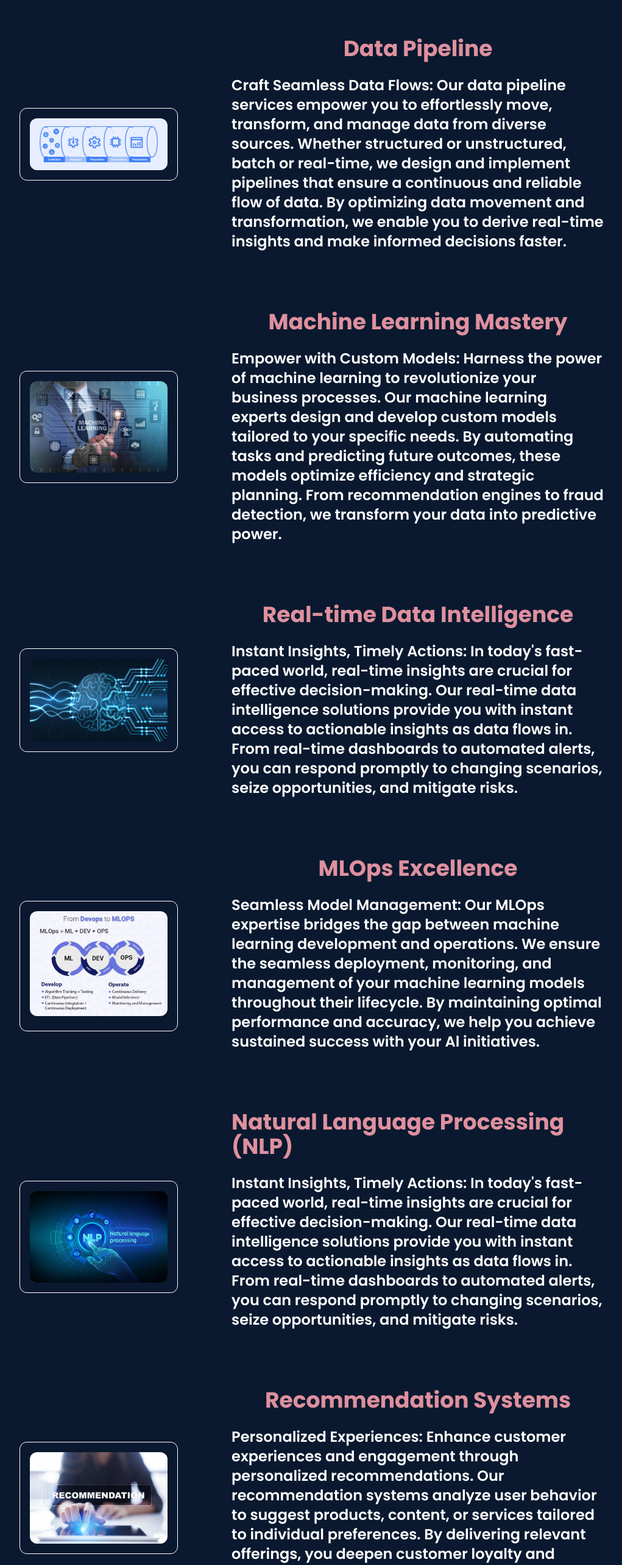
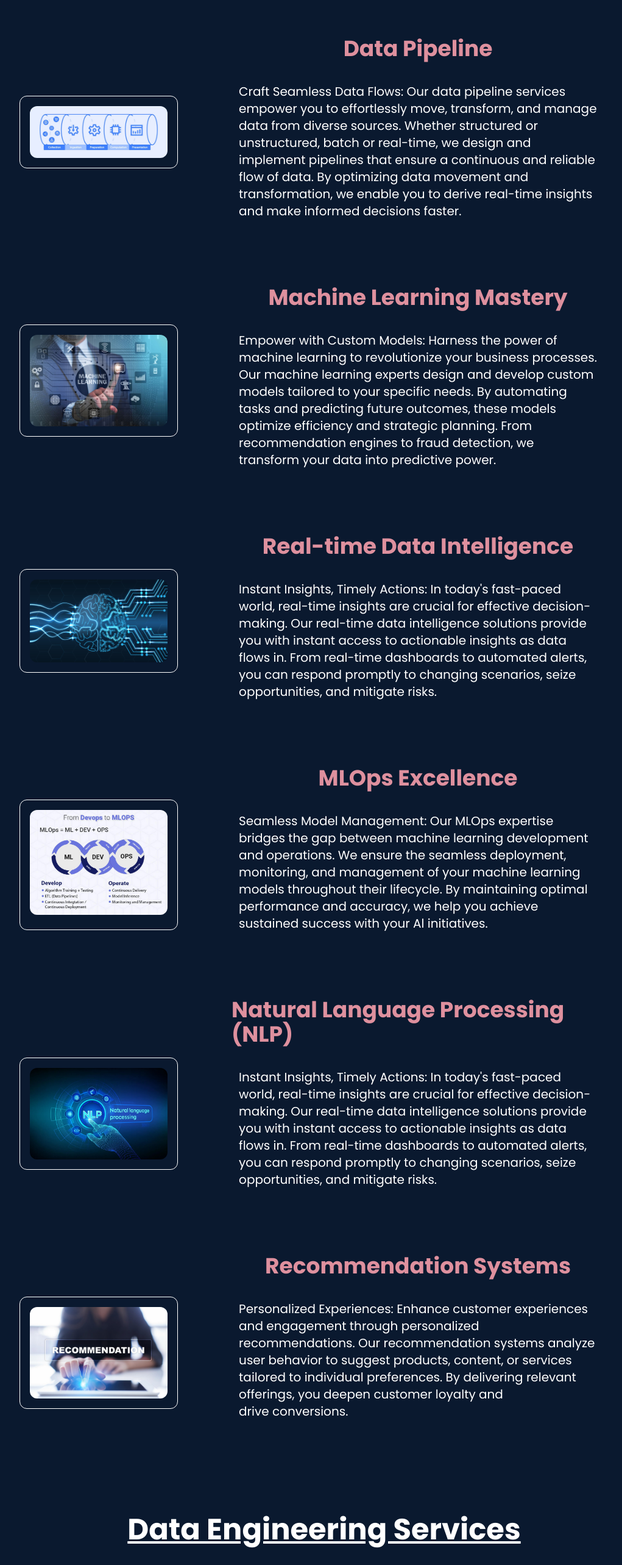
Before and after one commit to souravmandal2004/Aiml-Polestar, a React (Vite) app: page / in a window 1280 px wide. Shown: the part 2000-4566 px from the top of the page at 61% size, without its empty margins (108-1129 px from the left). Built offline with nearby package versions, Linux system fonts and the light colour scheme.

Commit message:
Responsive for mobile

```diff
--- a/src/components/Contact.jsx
+++ b/src/components/Contact.jsx
@@ -17,7 +17,7 @@ function Contact() {
                 <div className='text-white bg-[#214392] max-w-[800px] flex flex-col justify-center items-center p-[2em] rounded-lg gap-6 hover:bg-[#0A192F] transition-all duration-300'>
                     <MdEmail size={50} color='#B7094C'/>
                     <h3 className='text-2xl font-bold'>Email</h3>
-                    <p className='font-semibold text-xl text-center'>technology@aimlpolestar.com</p>
+                    <p className='font-semibold text-xl text-center'>contact@aimlpolestar.com</p>
                 </div>
             </div>
 
--- a/src/components/Services.jsx
+++ b/src/components/Services.jsx
@@ -29,7 +29,7 @@ function Services() {
                 {/* description */}
                 <div className='sm:px-10 mx-auto  flex flex-col gap-6 md:w-[80%]'>
                     <h3 className='text-2xl sm:text-3xl md:text-4xl mx-auto text-[#de909e] font-bold'>Data Pipeline</h3>
-                    <p className='text-white text-2xl font-semibold'>Craft Seamless Data Flows: Our data pipeline services empower you to effortlessly move, transform, and manage data from diverse sources. Whether structured or unstructured, batch or real-time, we design and implement pipelines that ensure a continuous and reliable flow of data. By optimizing data movement and transformation, we enable you to derive real-time insights and make informed decisions faster.</p>
+                    <p className='text-white text-xl p-3'>Craft Seamless Data Flows: Our data pipeline services empower you to effortlessly move, transform, and manage data from diverse sources. Whether structured or unstructured, batch or real-time, we design and implement pipelines that ensure a continuous and reliable flow of data. By optimizing data movement and transformation, we enable you to derive real-time insights and make informed decisions faster.</p>
                 </div>
             </div>
 
@@ -44,7 +44,7 @@ function Services() {
                 {/* description */}
                 <div className='sm:px-10 mx-auto flex flex-col gap-6 md:w-[80%]'>
                     <h3 className='text-[#de909e] font-bold mx-auto text-2xl sm:text-3xl md:text-4xl'>Machine Learning Mastery</h3>
-                    <p className='text-white text-2xl font-semibold'>Empower with Custom Models: Harness the power of machine learning to revolutionize your business processes. Our machine learning experts design and develop custom models tailored to your specific needs. By automating tasks and predicting future outcomes, these models optimize efficiency and strategic planning. From recommendation engines to fraud detection, we transform your data into predictive power.</p>
+                    <p className='text-white text-xl p-3'>Empower with Custom Models: Harness the power of machine learning to revolutionize your business processes. Our machine learning experts design and develop custom models tailored to your specific needs. By automating tasks and predicting future outcomes, these models optimize efficiency and strategic planning. From recommendation engines to fraud detection, we transform your data into predictive power.</p>
                 </div>
             </div>
 
@@ -59,7 +59,7 @@ function Services() {
                 {/* description */}
                 <div className='sm:px-10 mx-auto flex flex-col gap-6 md:w-[80%]'>
                     <h3 className='text-[#de909e] mx-auto text-2xl sm:text-3xl md:text-4xl font-bold'>Real-time Data Intelligence</h3>
-                    <p className='text-white text-2xl font-semibold'>Instant Insights, Timely Actions: In today's fast-paced world, real-time insights are crucial for effective decision-making. Our real-time data intelligence solutions provide you with instant access to actionable insights as data flows in. From real-time dashboards to automated alerts, you can respond promptly to changing scenarios, seize opportunities, and mitigate risks.</p>
+                    <p className='text-white text-xl p-3'>Instant Insights, Timely Actions: In today's fast-paced world, real-time insights are crucial for effective decision-making. Our real-time data intelligence solutions provide you with instant access to actionable insights as data flows in. From real-time dashboards to automated alerts, you can respond promptly to changing scenarios, seize opportunities, and mitigate risks.</p>
                 </div>
             </div>
 
@@ -73,7 +73,7 @@ function Services() {
                 {/* description */}
                 <div className='sm:px-10 mx-auto flex flex-col gap-6 md:w-[80%]'>
                     <h3 className='text-[#de909e] mx-auto text-2xl sm:text-3xl md:text-4xl font-bold'>MLOps Excellence</h3>
-                    <p className='text-white text-2xl font-semibold'>Seamless Model Management: Our MLOps expertise bridges the gap between machine learning development and operations. We ensure the seamless deployment, monitoring, and management of your machine learning models throughout their lifecycle. By maintaining optimal performance and accuracy, we help you achieve sustained success with your Al initiatives.</p>
+                    <p className='text-white text-xl p-3'>Seamless Model Management: Our MLOps expertise bridges the gap between machine learning development and operations. We ensure the seamless deployment, monitoring, and management of your machine learning models throughout their lifecycle. By maintaining optimal performance and accuracy, we help you achieve sustained success with your Al initiatives.</p>
                 </div>
             </div>
 
@@ -88,7 +88,7 @@ function Services() {
                 {/* description */}
                 <div className='sm:px-10 mx-auto flex flex-col gap-6 md:w-[80%]'>
                     <h3 className='text-[#de909e] mx-auto text-2xl sm:text-3xl md:text-4xl font-bold'>Natural Language Processing (NLP)</h3>
-                    <p className='text-white text-2xl font-semibold'>Instant Insights, Timely Actions: In today's fast-paced world, real-time insights are crucial for effective decision-making. Our real-time data intelligence solutions provide you with instant access to actionable insights as data flows in. From real-time dashboards to automated alerts, you can respond promptly to changing scenarios, seize opportunities, and mitigate risks.</p>
+                    <p className='text-white text-xl p-3'>Instant Insights, Timely Actions: In today's fast-paced world, real-time insights are crucial for effective decision-making. Our real-time data intelligence solutions provide you with instant access to actionable insights as data flows in. From real-time dashboards to automated alerts, you can respond promptly to changing scenarios, seize opportunities, and mitigate risks.</p>
                 </div>
             </div>
 
@@ -102,7 +102,7 @@ function Services() {
                 {/* description */}
                 <div className='sm:px-10 mx-auto flex flex-col gap-6 md:w-[80%]'>
                     <h3 className='text-[#de909e] mx-auto text-2xl sm:text-3xl md:text-4xl font-bold'>Recommendation Systems</h3>
-                    <p className='text-white text-2xl font-semibold'>Personalized Experiences: Enhance customer experiences and engagement through personalized recommendations. Our recommendation systems analyze user behavior to suggest products, content, or services tailored to individual preferences. By delivering relevant offerings, you deepen customer loyalty and drive conversions.</p>
+                    <p className='text-white text-xl p-3'>Personalized Experiences: Enhance customer experiences and engagement through personalized recommendations. Our recommendation systems analyze user behavior to suggest products, content, or services tailored to individual preferences. By delivering relevant offerings, you deepen customer loyalty and drive conversions.</p>
                 </div>
             </div>
 
@@ -118,7 +118,7 @@ function Services() {
                 {/* description */}
                 <div className='sm:px-10 mx-auto flex flex-col gap-6 md:w-[80%]'>
                     <h3 className='text-[#de909e] mx-auto text-2xl sm:text-3xl md:text-4xl font-bold'>Data Pipeline</h3>
-                    <p className='text-white text-2xl font-semibold'>Craft Seamless Data Flows: Our data pipeline services empower you to effortlessly move, transform, and manage data from diverse sources. Whether structured or unstructured, batch or real-time, we design and implement pipelines that ensure a continuous and reliable flow of data. By optimizing data movement and transformation, we enable you to derive real-time insights and make informed decisions faster.</p>
+                    <p className='text-white text-xl p-3'>Craft Seamless Data Flows: Our data pipeline services empower you to effortlessly move, transform, and manage data from diverse sources. Whether structured or unstructured, batch or real-time, we design and implement pipelines that ensure a continuous and reliable flow of data. By optimizing data movement and transformation, we enable you to derive real-time insights and make informed decisions faster.</p>
                 </div>
             </div>
 
@@ -132,7 +132,7 @@ function Services() {
                 {/* description */}
                 <div className='sm:px-10 mx-auto flex flex-col gap-6 md:w-[80%]'>
                     <h3 className='text-[#de909e] mx-auto text-2xl sm:text-3xl md:text-4xl font-bold'>Web-Scale Automation</h3>
-                    <p className='text-white text-2xl font-semibold'>Unleash Operational Efficiency: Manual tasks can slow down your operations. Our web-scale automation solutions eliminate bottlenecks by automating data-related processes from ingestion to deployment. This not only boosts efficiency but also enables seamless scaling, allowing your systems to adapt dynamically to changing demands without human intervention.</p>
+                    <p className='text-white text-xl p-3'>Unleash Operational Efficiency: Manual tasks can slow down your operations. Our web-scale automation solutions eliminate bottlenecks by automating data-related processes from ingestion to deployment. This not only boosts efficiency but also enables seamless scaling, allowing your systems to adapt dynamically to changing demands without human intervention.</p>
                 </div>
             </div>
 
@@ -147,7 +147,7 @@ function Services() {
                 {/* description */}
                 <div className='sm:px-10 mx-auto flex flex-col gap-6 md:w-[80%]'>
                     <h3 className='text-[#de909e] mx-auto text-2xl sm:text-3xl md:text-4xl font-bold'>Security & Governance</h3>
-                    <p className='text-white text-2xl font-semibold'>Fortify Data Assets: In the age of data breaches and compliance requirements, data security and governance are paramount. We provide end-to-end security solutions that safeguard your data throughout its lifecycle. Our robust governance frameworks ensure that your data is managed ethically, accurately, and in compliance with industry regulations.</p>
+                    <p className='text-white text-xl p-3'>Fortify Data Assets: In the age of data breaches and compliance requirements, data security and governance are paramount. We provide end-to-end security solutions that safeguard your data throughout its lifecycle. Our robust governance frameworks ensure that your data is managed ethically, accurately, and in compliance with industry regulations.</p>
                 </div>
             </div>
 
@@ -161,7 +161,7 @@ function Services() {
                 {/* description */}
                 <div className='sm:px-10 mx-auto flex flex-col gap-6 md:w-[80%]'>
                     <h3 className='text-[#de909e] mx-auto text-2xl sm:text-3xl md:text-4xl font-bold'>Cloud Integration</h3>
-                    <p className='text-white text-2xl font-semibold'>End to end escrow automation functionality, from contract management to transaction and party execution. Stitched together upstream and downstream API journeys to integrate with the bank’s core systems and automate accounting. Automated reconciliation, budget tracking and reporting including offering lean operations teams the ability to manage exceptions.</p>
+                    <p className='text-white text-xl p-3'>End to end escrow automation functionality, from contract management to transaction and party execution. Stitched together upstream and downstream API journeys to integrate with the bank’s core systems and automate accounting. Automated reconciliation, budget tracking and reporting including offering lean operations teams the ability to manage exceptions.</p>
                 </div>
             </div>
 
@@ -175,7 +175,7 @@ function Services() {
                 {/* description */}
                 <div className='sm:px-10 mx-auto flex flex-col gap-6 md:w-[80%]'>
                     <h3 className='text-[#de909e] mx-auto text-2xl sm:text-3xl md:text-4xl font-bold'>ETL Expertise</h3>
-                    <p className='text-white text-2xl font-semibold'>Mastering Data Transformation: Extract, transform, load (ETL) processes are where raw data transforms into actionable insights. Our ETL expertise ensures that data is extracted accurately, transformed comprehensively, and loaded seamlessly into target systems. This ensures the quality and consistency of data for downstream consumption.</p>
+                    <p className='text-white text-xl p-3'>Mastering Data Transformation: Extract, transform, load (ETL) processes are where raw data transforms into actionable insights. Our ETL expertise ensures that data is extracted accurately, transformed comprehensively, and loaded seamlessly into target systems. This ensures the quality and consistency of data for downstream consumption.</p>
                 </div>
             </div>
 
@@ -190,7 +190,7 @@ function Services() {
                 {/* description */}
                 <div className='sm:px-10 mx-auto flex flex-col gap-6 md:w-[80%]'>
                     <h3 className='text-[#de909e] mx-auto text-2xl sm:text-3xl md:text-4xl font-bold'>Data Quality Management</h3>
-                    <p className='text-white text-2xl font-semibold'>Data Accuracy and Consistency: Poor data quality can lead to costly mistakes and inaccurate insights. Our data quality management strategies encompass data profiling, cleansing, enrichment, and monitoring. By maintaining data accuracy and consistency, we prevent errors from propagating downstream and empower you to make sound decisions.</p>
+                    <p className='text-white text-xl p-3'>Data Accuracy and Consistency: Poor data quality can lead to costly mistakes and inaccurate insights. Our data quality management strategies encompass data profiling, cleansing, enrichment, and monitoring. By maintaining data accuracy and consistency, we prevent errors from propagating downstream and empower you to make sound decisions.</p>
                 </div>
             </div>
 
```
Also changed, not shown: src/components/About.jsx (+10 -12 lines).
